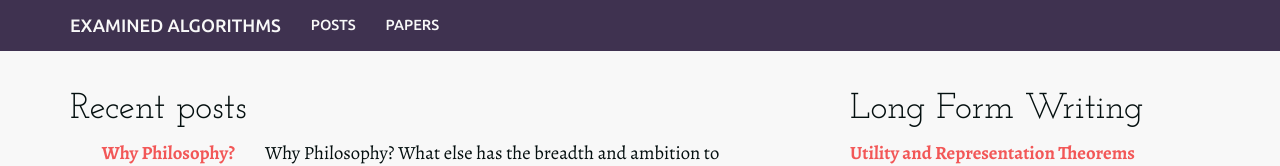
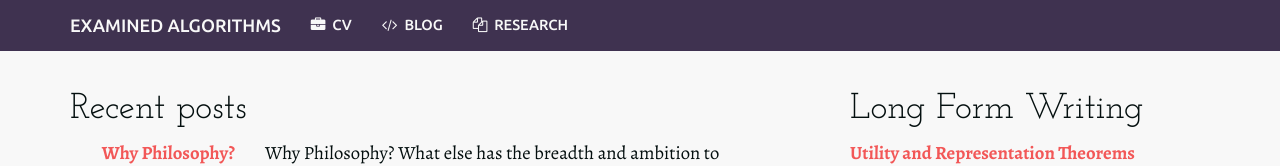
Before and after one commit to NathanielF/old_github_io_site, a plain HTML site: page index.html in a window 1280 px wide. Shown: the top 166 px of the page. Drawn offline with nearby package versions, Linux system fonts and the light colour scheme.

Commit message:
rebuilding site Mon 18 Jan 2021 19:59:56 GMT

```diff
--- a/index.html
+++ b/index.html
@@ -57,10 +57,22 @@
     <div class="collapse navbar-collapse" id="bs-navbar-collapse-1">
       <ul class="nav navbar-nav">
         <li>
-          <a href="/post" target="_blank">Posts</a>
+          <a href="/pdf/Nathaniel%20Forde%20Current.pdf">
+            <i class="fa fa-briefcase"></i>&nbsp;
+            CV
+          </a>
         </li>
         <li>
-          <a href="/publication" target="_blank">Papers</a>
+          <a href="/post/">
+            <i class="fa fa-code"></i>&nbsp;
+            Blog
+          </a>
+        </li>
+        <li>
+          <a href="/publication/">
+            <i class="fa fa-files-o"></i>&nbsp;
+            Research
+          </a>
         </li>
       </ul>
     </div>
```
Also changed, not shown: 404.html (+14 -2 lines), post/construct-validity/index.html (+14 -2 lines), post/index.html (+14 -2 lines), post/voting_procedures/index.html (+14 -2 lines), publication/index.html (+14 -2 lines), publication/utility_and_representation/index.html (+14 -2 lines), 1 other file.
